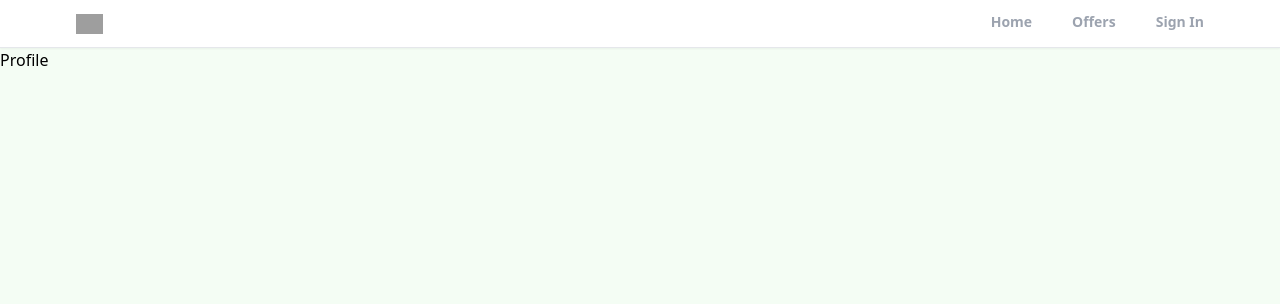
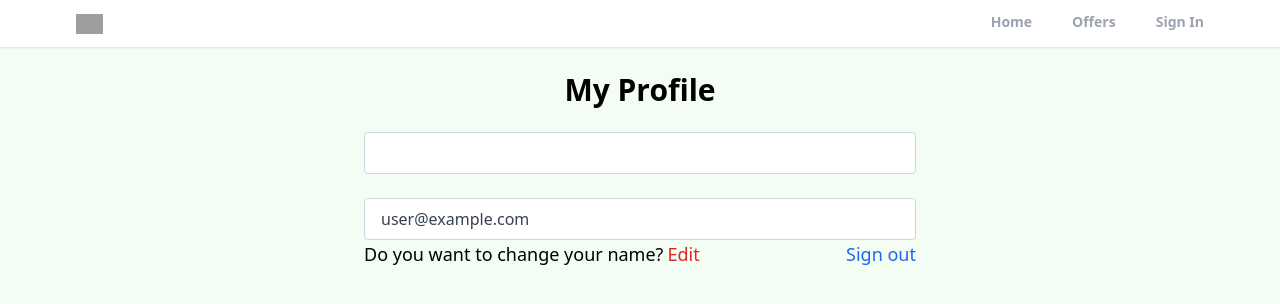
Before and after one commit to mhammadi2/realtor-clone-react, a React (Create React App) app: page /profile in a window 1280 px wide. Shown: the top 304 px of the page. Built offline with nearby package versions, Linux system fonts and the light colour scheme; no server answers; sample sign-in values are in the browser's storage; grey boxes are pictures that could not be loaded.

Commit message:
create private route and cutom hooks for protectiong profile page and add logout functionality

```diff
--- a/src/App.js
+++ b/src/App.js
@@ -7,6 +7,7 @@ import Profile from "./pages/Profile";
 import Offers from "./pages/Offers";
 import SignUp from "./pages/SignUp";
 import SignIn from "./pages/SignIn";
+import PrivateRoute from "./components/PrivateRoute"
 import ForgotPassword from "./pages/ForgotPassword";
 import Header from "./components/Header";
 import {ToastContainer} from "react-toastify"
@@ -17,24 +18,16 @@ function App() {
       <Router>
         <Header />
         <Routes>
-          <Route path="/" element={<Home />}>
-            {" "}
+          <Route path="/" element={<Home />} />
+          <Route path="/profile" element={<PrivateRoute/>}>
+            {/* if sign in works then go to profile page otherwise navigate to sing in page. */}
+            <Route path="/profile" element={<Profile />}/>
           </Route>
-          <Route path="/sign-in" element={<SignIn />}>
-            {" "}
-          </Route>
-          <Route path="/sign-up" element={<SignUp />}>
-            {" "}
-          </Route>
-          <Route path="/offers" element={<Offers />}>
-            {" "}
-          </Route>
-          <Route path="/forgot-password" element={<ForgotPassword />}>
-            {" "}
-          </Route>
-          <Route path="/profile" element={<Profile />}>
-            {" "}
-          </Route>
+          <Route path="/sign-in" element={<SignIn />}/>
+          <Route path="/sign-up" element={<SignUp />} />
+          <Route path="/offers" element={<Offers />}/>
+          <Route path="/forgot-password" element={<ForgotPassword />} />
+
         </Routes>
       </Router>
       {/*  Adding toastify container to include for all pages for notification as follows*/}
--- a/src/components/OAuth.jsx
+++ b/src/components/OAuth.jsx
@@ -1,16 +1,52 @@
 // A component for Google signeup in signin page
-import React from 'react'
+import { GoogleAuthProvider, getAuth, signInWithPopup } from "firebase/auth";
+import React from "react";
 import { FcGoogle } from "react-icons/fc";
+import { toast } from "react-toastify";
+import { doc, getDoc, serverTimestamp, setDoc } from "firebase/firestore";
+import { db } from "../firebase";
+import { useNavigate } from "react-router-dom";
 
 function OAuth() {
+  const navigate = useNavigate();
+  async function onGoogleClick() {
+    try {
+      const auth = getAuth();
+      const provider = new GoogleAuthProvider();
+      const result = await signInWithPopup(auth, provider);
+      const user = result.user;
+      // console.log(user);
+      // check for the user
+      // check id in collection of Firebase
+      const docRef = doc(db, "users", user.id);
+      // this return a promise call it docsnap
+      const docSnap = await getDoc(docRef);
+      // Check if available docref then added to Database)collection)
+      if (docSnap.exists()){
+        await setDoc(docRef,{
+          name: user.displayName,
+          email: user.email,
+          timestamp: serverTimestamp(),
+         });
+      }
+      navigate("/");
+    } catch (error) {
+      toast.error("Could not authorize by Google");
+      // console.log(error);
+    }
+  }
   return (
-    <button className="flex items-center justify-center w-full bg-red-700 text-white uppercase py-3 px-7 text-sm font-medium hover:bg-red-800 active:bg-red-50
-    shadow-md hover:shadow-lg transition duration-150 ease-in-out rounded">
-
-        <FcGoogle className="text-2xl bg-white rounded-full mr-4"/>
-        Continue
-        with Google</button>
-  )
+    // Add the button type "button" here so that "submit" type button in "SignUp.jS" can not pop up
+    <button
+      type="button"
+      onClick={onGoogleClick}
+      className="flex items-center justify-center w-full bg-red-700 text-white uppercase py-3 px-7 text-sm font-medium hover:bg-red-800 active:bg-red-50
+    shadow-md hover:shadow-lg transition duration-150 ease-in-out rounded"
+    >
+      <FcGoogle className="text-2xl bg-white rounded-full mr-4" />
+      Continue with Google
+    </button>
+  );
 }
 
-export default OAuth
+export default OAuth;
--- /dev/null
+++ b/src/components/PrivateRoute.jsx
@@ -0,0 +1,14 @@
+import React from 'react';
+import {Outlet, Navigate} from "react-router-dom";
+import {useAuthStatus} from '../hooks/useAuthStatus';
+
+function PrivateRoute() {
+    const {loggedIn, checkingStatus} = useAuthStatus();
+//  Create a dummy variable loggedin.
+    // const loggedIn = false;
+        if (checkingStatus){
+         return <h3> Loading ...</h3>
+        }
+ return loggedIn ? <Outlet/> : <Navigate to = "/sign-in" />;
+}
+export default PrivateRoute;
--- a/src/firebase.js
+++ b/src/firebase.js
@@ -1,3 +1,4 @@
+// Import the functions you need from the SDKs you need
 // Import the functions you need from the SDKs you need
 import { initializeApp } from "firebase/app";
 import {getFirestore} from "firebase/firestore";
@@ -6,15 +7,37 @@ import {getFirestore} from "firebase/firestore";
 
 // Your web app's Firebase configuration
 const firebaseConfig = {
-  apiKey: "AIzaSyDntlC8yz1zIs5IINZMP9cVrupx0tcZraM",
-  authDomain: "realtor-clone-react-82a5d.firebaseapp.com",
-  projectId: "realtor-clone-react-82a5d",
-  storageBucket: "realtor-clone-react-82a5d.appspot.com",
-  messagingSenderId: "426850226340",
-  appId: "1:426850226340:web:f95673c41a2d29eed89631"
+  apiKey: "AIzaSyB8W47YwSrdd22dijJ3so3s_7uehRQITfY",
+  authDomain: "realtor2-6cbca.firebaseapp.com",
+  projectId: "realtor2-6cbca",
+  storageBucket: "realtor2-6cbca.appspot.com",
+  messagingSenderId: "789997564177",
+  appId: "1:789997564177:web:2eb867d32db36d2a689cb0"
 };
 
 // Initialize Firebase
-// const app = initializeApp(firebaseConfig);
-initializeApp(firebaseConfig);
+const app = initializeApp(firebaseConfig);
 export const db = getFirestore();
+
+
+
+
+// import { initializeApp } from "firebase/app";
+// import {getFirestore} from "firebase/firestore";
+// // TODO: Add SDKs for Firebase products that you want to use
+// // https://firebase.google.com/docs/web/setup#available-libraries
+
+// // Your web app's Firebase configuration
+// const firebaseConfig = {
+//   apiKey: "AIzaSyDntlC8yz1zIs5IINZMP9cVrupx0tcZraM",
+//   authDomain: "realtor-clone-react-82a5d.firebaseapp.com",
+//   projectId: "realtor-clone-react-82a5d",
+//   storageBucket: "realtor-clone-react-82a5d.appspot.com",
+//   messagingSenderId: "426850226340",
+//   appId: "1:426850226340:web:f95673c41a2d29eed89631"
+// };
+
+// // Initialize Firebase
+// // const app = initializeApp(firebaseConfig);
+// initializeApp(firebaseConfig);
+// export const db = getFirestore();
--- /dev/null
+++ b/src/hooks/useAuthStatus.jsx
@@ -0,0 +1,21 @@
+import { getAuth, onAuthStateChanged } from 'firebase/auth';
+import React, { useEffect, useState } from 'react'
+
+
+export function useAuthStatus() {
+    const [ loggedIn, setLoggedIn] = useState(false);
+    // Suppose new person is new checking
+    const [checkingStatus, setcheckingStatus] = useState(true)
+    // use  the folowing to check user is exist or not
+
+    useEffect (()=> {
+        const auth= getAuth()
+        onAuthStateChanged(auth, (user) => {
+            if (user) {
+                setLoggedIn(true)
+            }
+            setcheckingStatus(false)
+        })
+    },[])
+  return { loggedIn, checkingStatus};
+}
--- a/src/pages/Profile.jsx
+++ b/src/pages/Profile.jsx
@@ -1,9 +1,60 @@
 import React from 'react'
+import { useNavigate } from 'react-router-dom';
+import { useState } from "react";
+import { getAuth } from 'firebase/auth';
+function Profile() {
+  const auth = getAuth();
+  const navigate = useNavigate();
+  const [formData, setFormData] = useState( {
+    name: auth.currentUser.name,
 
-function Profile() {
+    email:auth.currentUser.email,
+  });
+  const {name, email} = formData;
+
+  function onLogout(){
+    auth.signOut()
+    navigate("/")
+
+  }
   return (
-    <div>Profile</div>
-  )
+    <section className="max-w-6xl mx-auto flex justify-center items-center flex-col ">
+      <h1 className="text-center text-3xl mt-6 font-bold"> My Profile</h1>
+      <div className="w-full md:w-[50%] mt-6 px-3">
+        <form>
+          <input type="text" value={name} disabled className="w-full px-4 py-2 text-x1 text-gray-700
+           bg-white border border-gray-300 rounded transition ease-in-out mb-6" />
+
+           {/* Email Input */}
+          <input type="email" id ="email" value={email} disabled className="w-full px-4 py-2 text-x1 text-gray-700
+           bg-white border border-gray-300 rounded transition ease-in-out" />
+           <div className="flex justify-between whitespace-nowrap text-sm sm:text-lg mb-6" >
+           <p className="flex items-center">
+
+           Do you want to change your name?
+           <span
+                  // onClick={() => {
+                  //   changeDetail && onSubmit();
+                  //   setChangeDetail((prevState) => !prevState);
+                  // }}
+                  className="text-red-600 hover:text-red-700 transition ease-in-out duration-200 ml-1 cursor-pointer"
+                >
+                  {/* {changeDetail ? "Apply change" : "Edit"} */}
+                   Edit
+                </span>
+
+           </p>
+            <p
+                onClick={onLogout}
+                className="text-blue-600 hover:text-blue-800 transition duration-200 ease-in-out cursor-pointer">
+            Sign out
+            </p>
+
+
+           </div>
+        </form>
+      </div>
+    </section>
+);
 }
-
 export default Profile
--- a/src/pages/SignUp.jsx
+++ b/src/pages/SignUp.jsx
@@ -61,7 +61,7 @@ function SignUp() {
         await setDoc(doc(db, "users", user.uid), formDataCopy);
       // add a "users" collection
       // console.log(user);
-      toast.success("Sign up was successfull")
+      toast.success("Sign up was successfull");
       navigate("/");
     } catch (error) {
       // console.log(error); Adding notification using react  toastify as follows:
```
